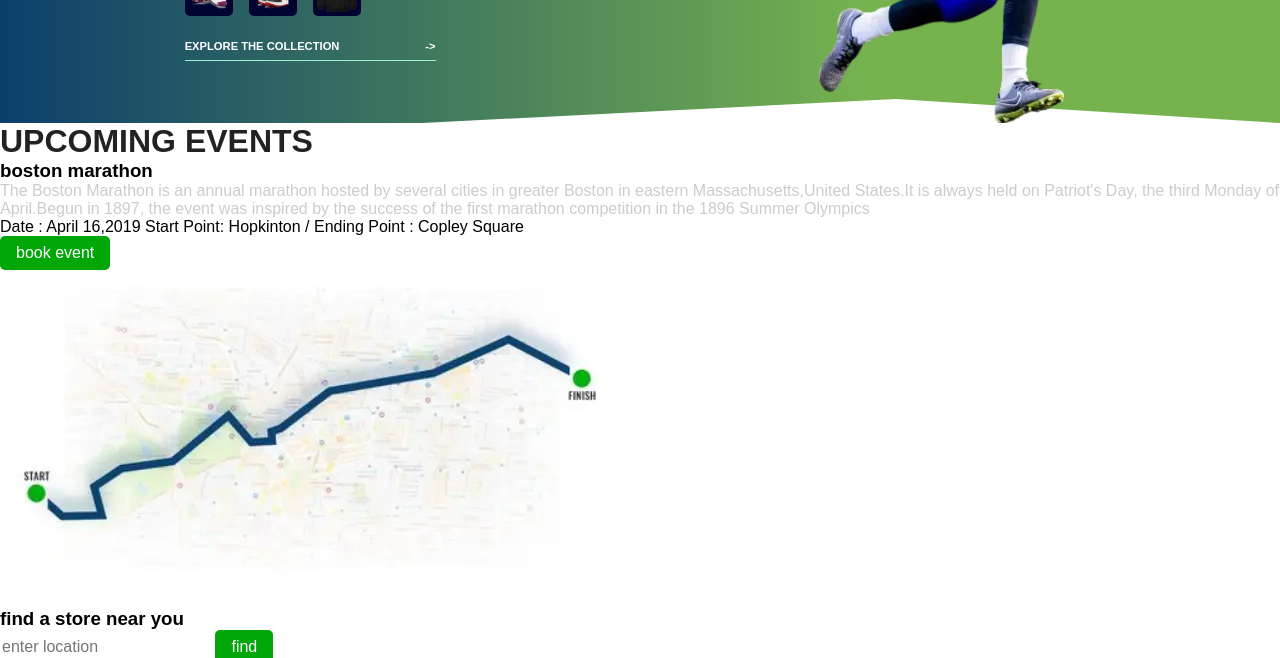
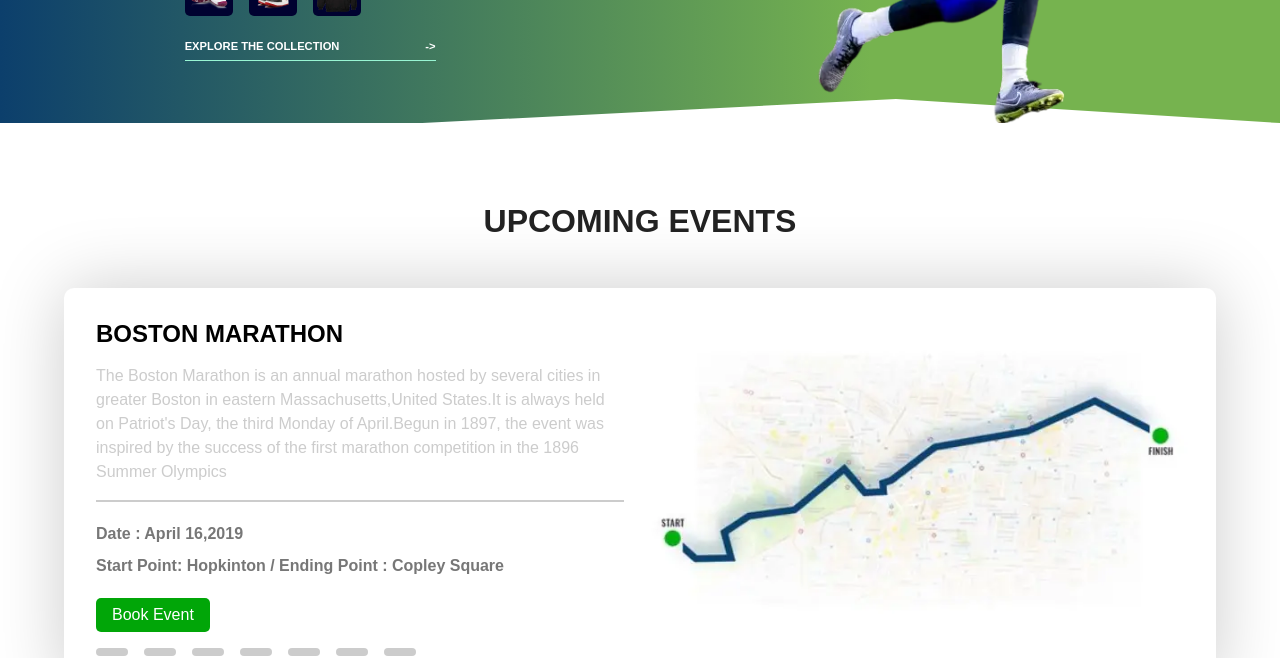
Before and after one commit to LopCuns/nike_landing_page, a plain HTML site: page index.html in a window 1280 px wide. Shown: the part 1530-2188 px from the top of the page. Drawn offline with Linux system fonts and the light colour scheme.

Commit message:
events section

```diff
--- a/src/dev/sass/index.sass
+++ b/src/dev/sass/index.sass
@@ -188,6 +188,49 @@ body
     opacity: .05
     font-weight: 700
     z-index: -1
+
+// Events section styles
+.events
+  margin-top: 5rem
+  text-align: center
+  &__content
+    @include vm.flex($justify: space-around)
+    width: max(90%,25rem)
+    margin: 3rem auto
+    padding: 1rem
+    border-radius: 10px
+    background-color: vm.$white
+    box-shadow: 0px 0px 70px 0px vm.$grayish
+    &__text
+      @include vm.flex($direction: column,$align: flex-start)
+      gap: 1rem
+      width: min(35rem,100%)
+      padding: 1rem
+      text-align: start
+    &__eventname
+      font-size: 1.5rem
+      text-transform: uppercase
+    &__eventdesc
+      padding-bottom: 1rem
+      border-bottom: 2px solid vm.$grayish
+      line-height: 1.5rem
+    &__eventdate
+      @include vm.flex($direction : column,$align: flex-start)
+      font-weight: bold
+      line-height: 2rem
+      color: vm.$darkerGray
+    &__eventcursor
+      @include vm.flex($justify: flex-start)
+      gap: 1rem
+      width: 100%
+      &__point
+        width: 2rem
+        height: .5rem
+        border-radius: .5rem
+        background-color: vm.$grayish
+  &__img
+    width: max(50%,20rem)
+
 // Styles modifications for desktop devices
 @media screen and (min-width: 1100px)
   // Header and navigation menu
--- a/src/dev/sass/utilities.sass
+++ b/src/dev/sass/utilities.sass
@@ -41,7 +41,10 @@
   color: vm.$white
   border-radius : 5px
   background-color: vm.$darkGreen
-
+  text-transform: capitalize
+  transition: opacity .3s
+  &:hover
+    opacity: .75
 .z_1
   position: relative
   z-index: 10
--- a/src/dev/sass/varsnmix.sass
+++ b/src/dev/sass/varsnmix.sass
@@ -7,6 +7,7 @@ $blackBlue: #000230
 $blue : #3398ce
 $lightBlue : #98f5d3
 $grayish : #ccc
+$darkerGray: #777
 $white : #fff
 $black : #222
 $pink : #c57f99
```
Also changed, not shown: src/public/styles/index.css, 1 other file.
